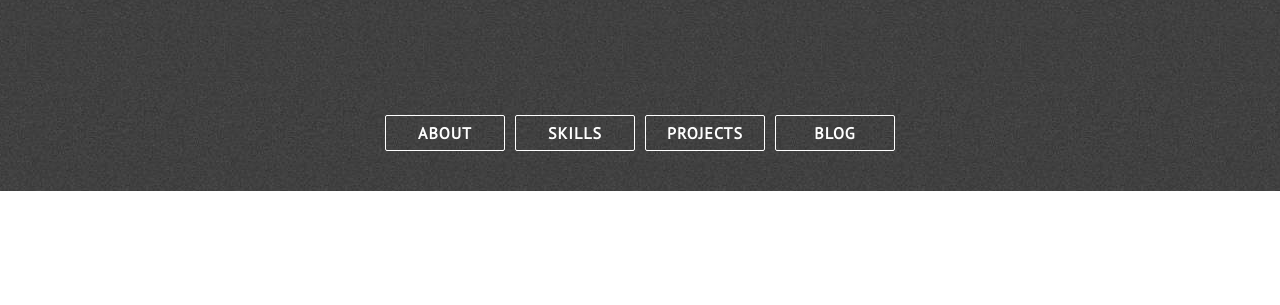
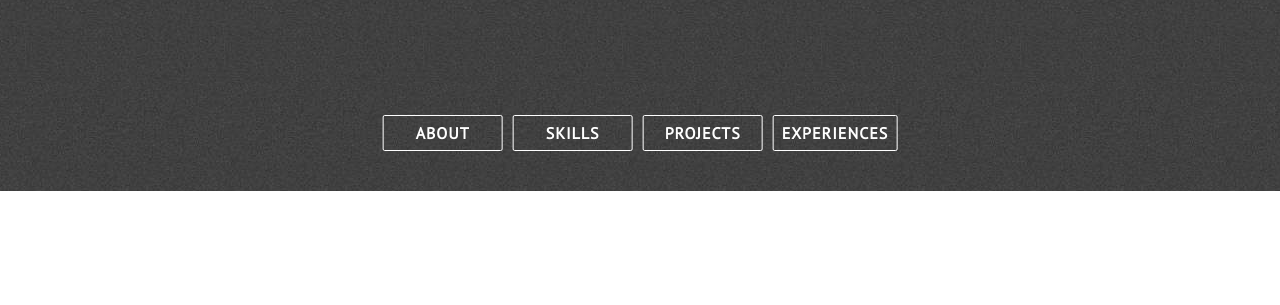
Before and after one commit to zenklinov/portfolio, a Jekyll site: the page built from index.html, in a window 1280 px wide and 900 px high, scrolled down 572 px. Shown: the part 137-442 px from the top of the window. Built offline with Jekyll 4.4.1, drawn with Linux system fonts in a browser that asks for light colours; nearby versions of some CDN libraries.

Commit message:
Update nav.html

```diff
--- a/_includes/nav.html
+++ b/_includes/nav.html
@@ -10,7 +10,7 @@
             <a class="semi-transparent-button with-border nav-links" href="#about">ABOUT</a>
             <a class="semi-transparent-button with-border nav-links" href="#skills">SKILLS</a>
             <a class="semi-transparent-button with-border nav-links" href="#projects">PROJECTS</a>
-            <a class="semi-transparent-button with-border nav-links" href="#blog-posts">BLOG</a>
+            <a class="semi-transparent-button with-border nav-links" href="#blog-posts">EXPERIENCES</a>
         </div>
     </div>
 </section>
```
